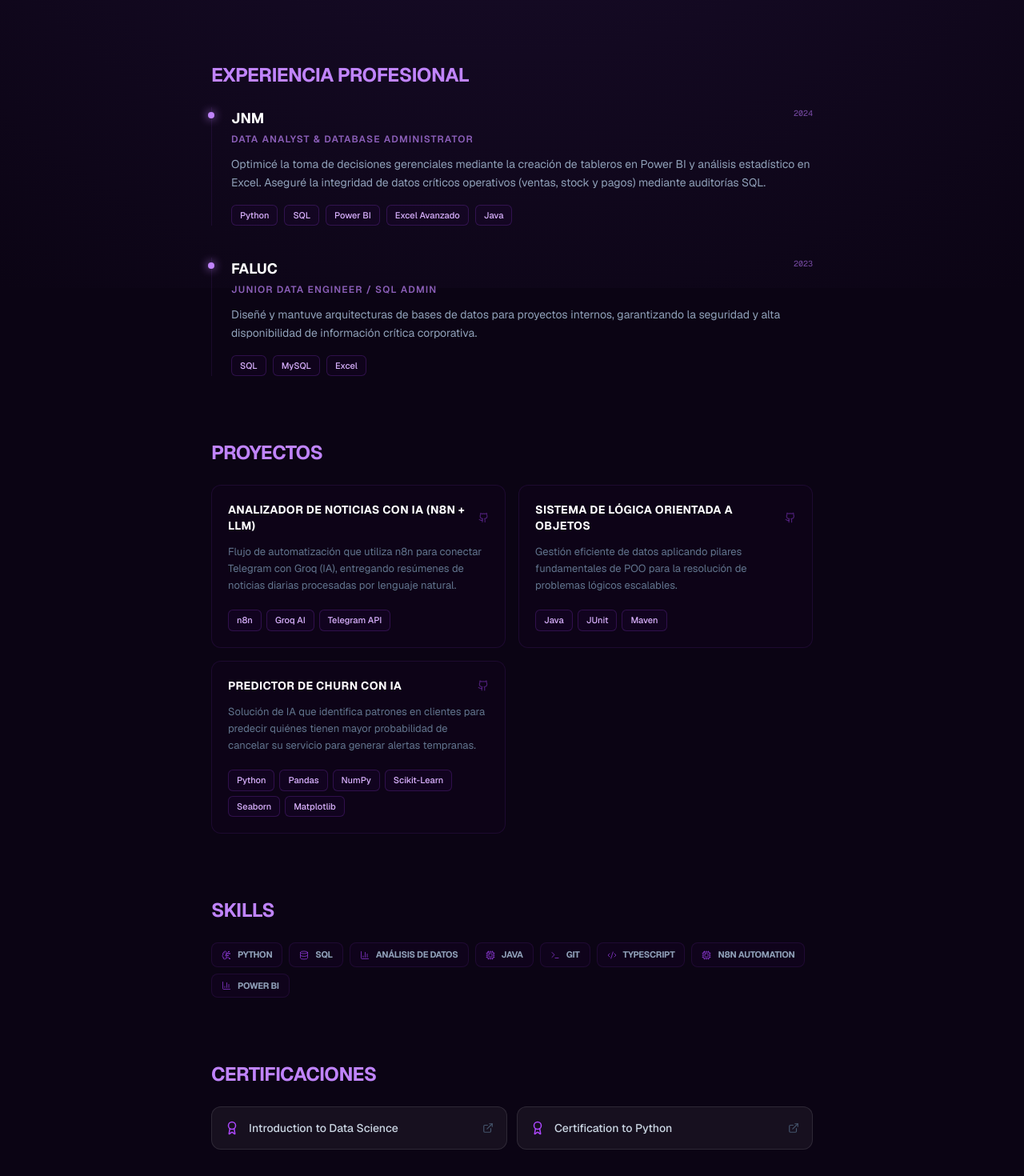
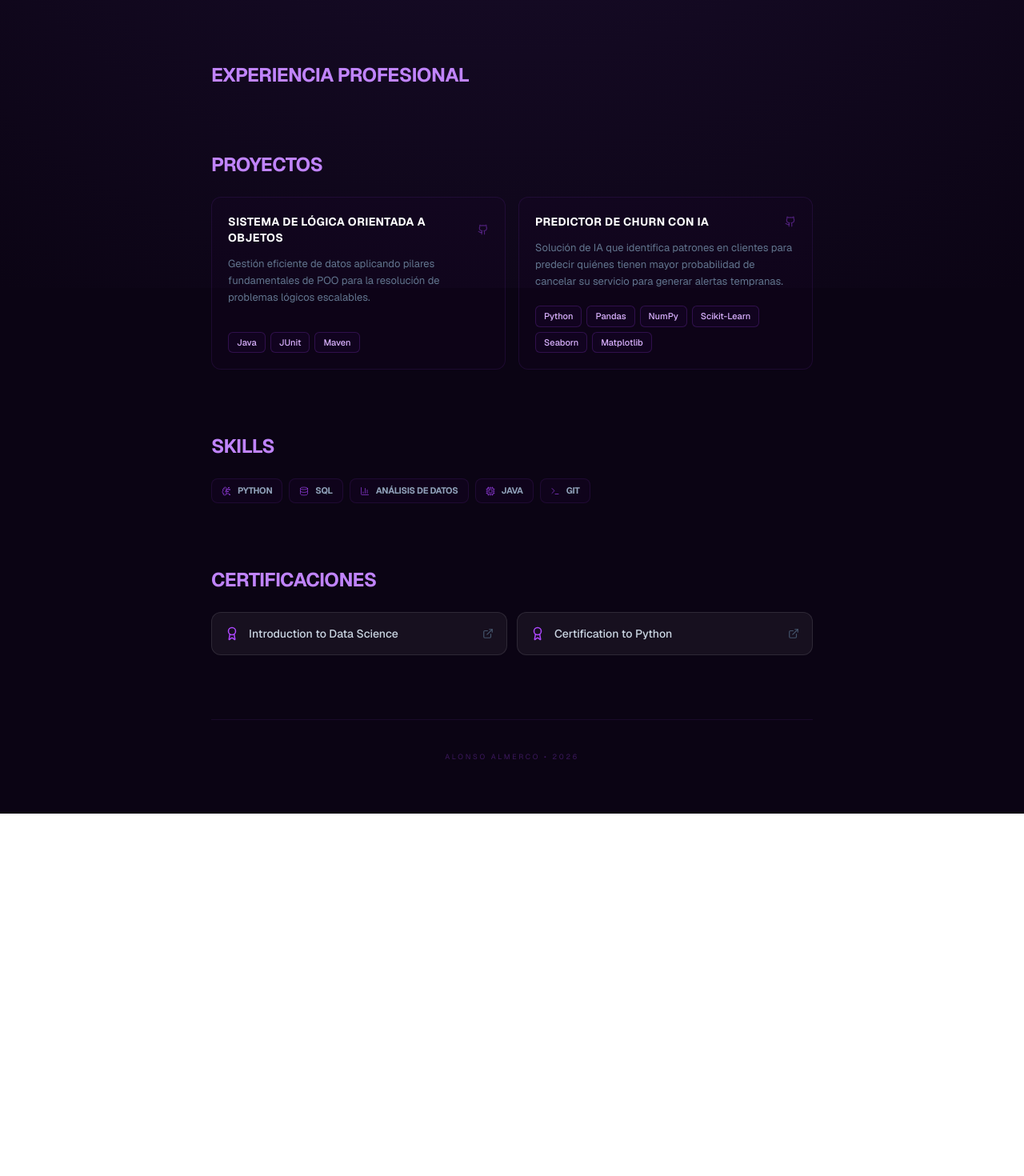
Before and after one commit to alonsolmz/mi-portafolio-lmz, a Next.js app: page / in a window 1280 px wide. Shown: the part 440-1910 px from the top of the page at 80% size. After the commit the page ends 1457 px from the top, so only its background shows below. Built offline with nearby package versions, Linux system fonts and the light colour scheme.

Commit message:
actualizacion

```diff
--- a/app/page.tsx
+++ b/app/page.tsx
@@ -6,6 +6,14 @@ import {
   ExternalLink, Award, Code2, Terminal, Database, Cpu, BrainCircuit, BarChart3
 } from "lucide-react";
 
+type Experiencia = {
+  empresa: string;
+  periodo: string;
+  puesto: string;
+  desc: string;
+  tech: string[];
+};
+
 const DATA = {
   nombre: "Alonso Almerco Ramirez",
   ubicacion: "Lima, Perú",
@@ -13,29 +21,8 @@ const DATA = {
     es: "Ingeniero de Software enfocado en transformar datos complejos en soluciones estratégicas mediante Machine Learning y analítica avanzada. Mi enfoque combina la robustez de la ingeniería con la visión analítica para optimizar procesos y predecir tendencias.",
     en: "Software Engineer focused on transforming complex data into strategic solutions through Machine Learning and advanced analytics. My approach combines engineering robustness with analytical vision to optimize processes and predict trends."
   },
-  experiencia: [
-    {
-      empresa: "JNM",
-      puesto: "Data Analyst & Database Administrator",
-      periodo: "2024",
-      desc: "Optimicé la toma de decisiones gerenciales mediante la creación de tableros en Power BI y análisis estadístico en Excel. Aseguré la integridad de datos críticos operativos (ventas, stock y pagos) mediante auditorías SQL.",
-      tech: ["Python", "SQL", "Power BI", "Excel Avanzado", "Java"]
-    },
-    {
-      empresa: "FALUC",
-      puesto: "Junior Data Engineer / SQL Admin",
-      periodo: "2023",
-      desc: "Diseñé y mantuve arquitecturas de bases de datos para proyectos internos, garantizando la seguridad y alta disponibilidad de información crítica corporativa.",
-      tech: ["SQL", "MySQL", "Excel"]
-    },
-  ],
+  experiencia: [] as Experiencia[],
   proyectos: [
-    {
-      titulo: "Analizador de Noticias con IA (n8n + LLM)",
-      link: "https://github.com/alonsolmz/n8n-bot-noticias",
-      desc: "Flujo de automatización que utiliza n8n para conectar Telegram con Groq (IA), entregando resúmenes de noticias diarias procesadas por lenguaje natural.",
-      tech: ["n8n", "Groq AI", "Telegram API"]
-    },
     {
       titulo: "Sistema de Lógica Orientada a Objetos",
       link: "https://github.com/alonsolmz/java-opp-core",
@@ -59,15 +46,12 @@ const DATA = {
     { name: "Análisis de Datos", icon: <BarChart3 size={12}/> },
     { name: "Java", icon: <Cpu size={12}/> },
     { name: "Git", icon: <Terminal size={12}/> },
-    { name: "TypeScript", icon: <Code2 size={12}/> },
-    { name: "n8n Automation", icon: <Cpu size={12}/> },
-    { name: "Power BI", icon: <BarChart3 size={12}/> }
   ],
 };
 
 const translations = {
-  es: { role: "INGENIERO DE SOFTWARE | DATA ANALYST & ML SPECIALIST", work: "EXPERIENCIA PROFESIONAL", projects: "PROYECTOS", skills: "SKILLS", certs: "CERTIFICACIONES", about: "PERFIL PROFESIONAL" },
-  en: { role: "SOFTWARE ENGINEER | DATA ANALYST & ML SPECIALIST", work: "PROFESSIONAL EXPERIENCE", projects: "PROJECTS", skills: "TECHNICAL STACK", certs: "CERTIFICATIONS", about: "PROFESSIONAL PROFILE" }
+  es: { role: "INGENIERO DE SOFTWARE", work: "EXPERIENCIA PROFESIONAL", projects: "PROYECTOS", skills: "SKILLS", certs: "CERTIFICACIONES", about: "PERFIL PROFESIONAL" },
+  en: { role: "SOFTWARE ENGINEER", work: "PROFESSIONAL EXPERIENCE", projects: "PROJECTS", skills: "TECHNICAL STACK", certs: "CERTIFICATIONS", about: "PROFESSIONAL PROFILE" }
 };
 
 export default function Home() {
```
Also changed, not shown: 1 other file (tests, documents, lock files or other folders).
